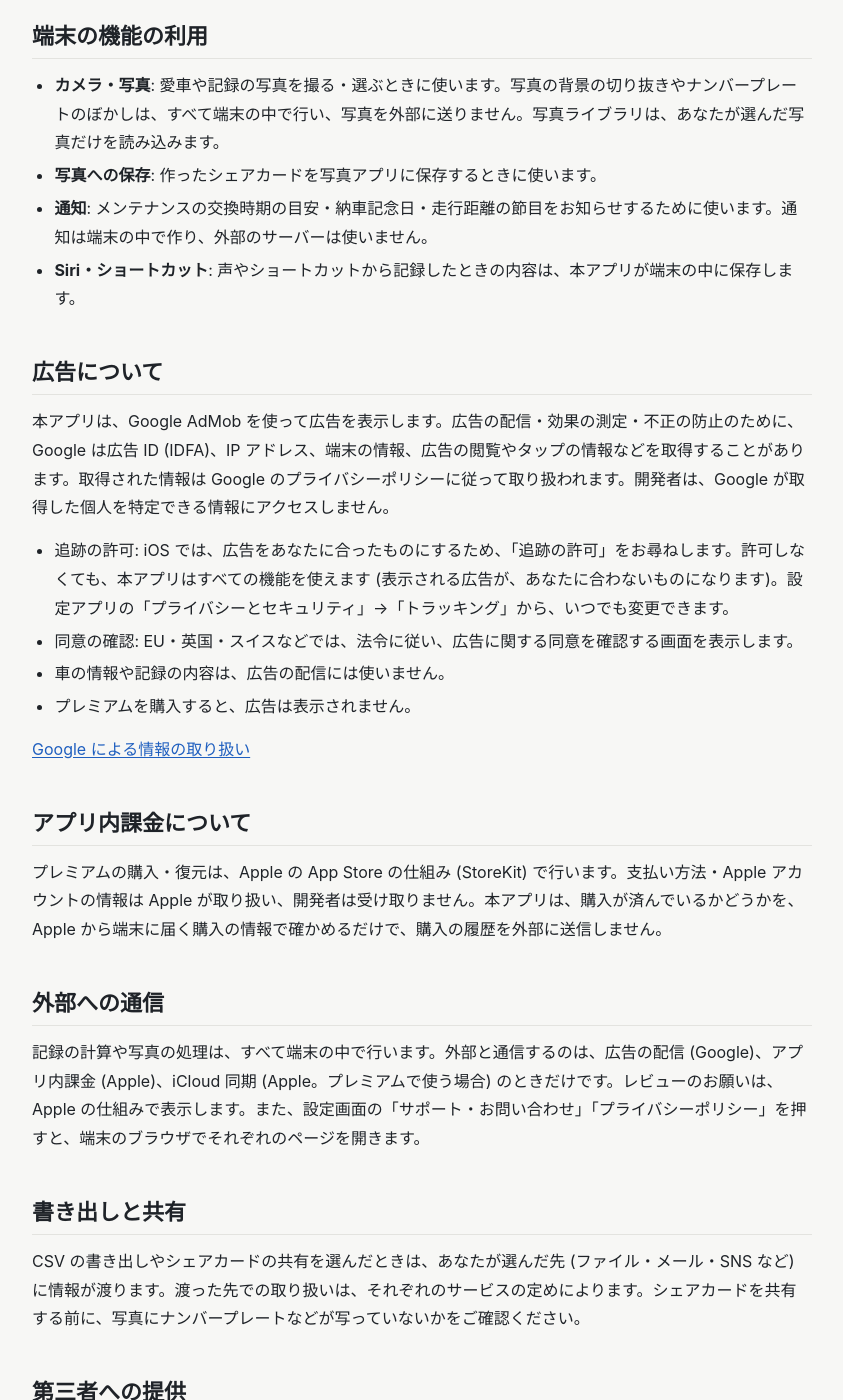
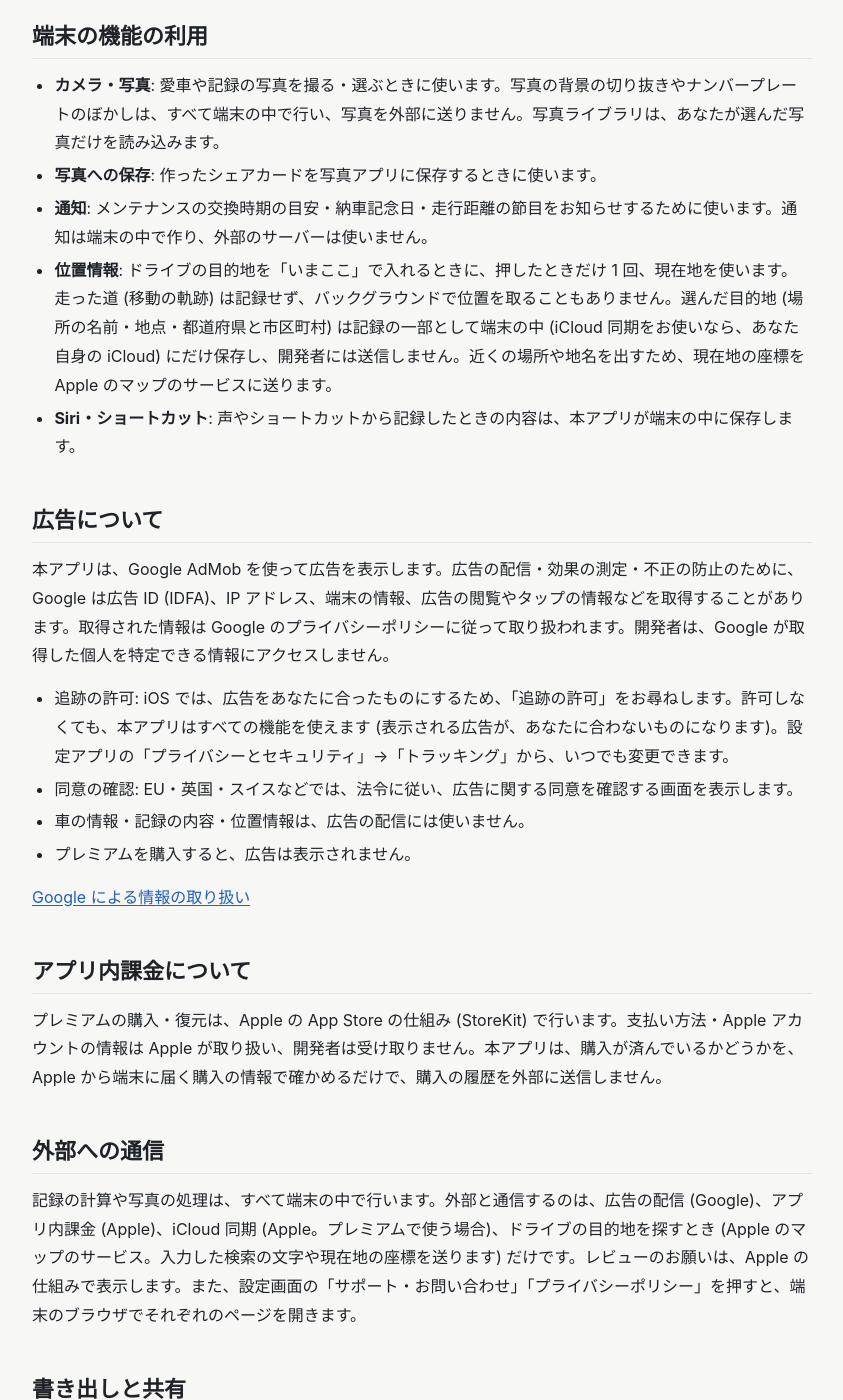
Before and after one commit to tsutsumi03/tsutsumi03.github.io, a Jekyll site: the page built from carmio/privacy/index.md, in a window 1280 px wide and 1400 px high, scrolled down 1247 px. Shown: the whole window, without its empty margins (218-1061 px from the left). Built offline with Jekyll 4.4.1, drawn with Linux system fonts in a browser that asks for light colours; some of the changed text lies outside the part shown.

Commit message:
change: Carmio のプライバシーポリシーにドライブの目的地 (位置情報) の扱いを書く
Carmio 1.3.0 で、ドライブの目的地を「いまここ」(押したときだけ現在地を使う) や場所の検索で記録できるようにするため。
位置は端末と本人の iCloud にだけ置き、開発者には送らない。検索の文字と現在地の座標は Apple のマップのサービスに送る。

Co-Authored-By: Claude Opus 5.5 <noreply@anthropic.com>

```diff
--- a/carmio/privacy/index.md
+++ b/carmio/privacy/index.md
@@ -13,7 +13,7 @@ Carmio (以下「本アプリ」) は、愛車の給油・ドライブ・メン
 本アプリ自身は、次の情報を**収集・送信しません**。
 
 - 氏名、メールアドレス、電話番号などの個人情報
-- 位置情報、連絡先
+- 位置情報 (下の「位置情報」のとおり、端末の中にだけ保存します)、連絡先
 - 入力した車の情報・記録・写真
 - 利用状況の解析データ
 
@@ -23,7 +23,7 @@ Carmio (以下「本アプリ」) は、愛車の給油・ドライブ・メン
 次の情報は、**あなたの iPhone の中だけ**に保存されます。開発者にも広告の配信事業者にも送信されません。
 
 - 車の情報 (車名・ニックネーム・年式・納車日・走行距離・燃料の種類・写真)
-- 給油・ドライブ・洗車・メンテナンス・車検・点検の記録 (日時・走行距離・金額・お店の名前・メモ・写真など)
+- 給油・ドライブ・洗車・メンテナンス・車検・点検の記録 (日時・走行距離・金額・お店の名前・メモ・写真、ドライブの目的地など)
 - 設定 (テーマ・選んでいる車・メンテナンスの間隔・通知の設定)、購入済みかどうか
 
 ウィジェットに表示するため、これらの一部を同じ端末の中の Carmio のウィジェットと共有します。
@@ -35,6 +35,7 @@ Carmio (以下「本アプリ」) は、愛車の給油・ドライブ・メン
 - **カメラ・写真**: 愛車や記録の写真を撮る・選ぶときに使います。写真の背景の切り抜きやナンバープレートのぼかしは、すべて端末の中で行い、写真を外部に送りません。写真ライブラリは、あなたが選んだ写真だけを読み込みます。
 - **写真への保存**: 作ったシェアカードを写真アプリに保存するときに使います。
 - **通知**: メンテナンスの交換時期の目安・納車記念日・走行距離の節目をお知らせするために使います。通知は端末の中で作り、外部のサーバーは使いません。
+- **位置情報**: ドライブの目的地を「いまここ」で入れるときに、押したときだけ 1 回、現在地を使います。走った道 (移動の軌跡) は記録せず、バックグラウンドで位置を取ることもありません。選んだ目的地 (場所の名前・地点・都道府県と市区町村) は記録の一部として端末の中 (iCloud 同期をお使いなら、あなた自身の iCloud) にだけ保存し、開発者には送信しません。近くの場所や地名を出すため、現在地の座標を Apple のマップのサービスに送ります。
 - **Siri・ショートカット**: 声やショートカットから記録したときの内容は、本アプリが端末の中に保存します。
 
 ## 広告について
@@ -42,7 +43,7 @@ Carmio (以下「本アプリ」) は、愛車の給油・ドライブ・メン
 
 - 追跡の許可: iOS では、広告をあなたに合ったものにするため、「追跡の許可」をお尋ねします。許可しなくても、本アプリはすべての機能を使えます (表示される広告が、あなたに合わないものになります)。設定アプリの「プライバシーとセキュリティ」→「トラッキング」から、いつでも変更できます。
 - 同意の確認: EU・英国・スイスなどでは、法令に従い、広告に関する同意を確認する画面を表示します。
-- 車の情報や記録の内容は、広告の配信には使いません。
+- 車の情報・記録の内容・位置情報は、広告の配信には使いません。
 - プレミアムを購入すると、広告は表示されません。
 
 [Google による情報の取り扱い](https://policies.google.com/technologies/partner-sites)
@@ -51,7 +52,7 @@ Carmio (以下「本アプリ」) は、愛車の給油・ドライブ・メン
 プレミアムの購入・復元は、Apple の App Store の仕組み (StoreKit) で行います。支払い方法・Apple アカウントの情報は Apple が取り扱い、開発者は受け取りません。本アプリは、購入が済んでいるかどうかを、Apple から端末に届く購入の情報で確かめるだけで、購入の履歴を外部に送信しません。
 
 ## 外部への通信
-記録の計算や写真の処理は、すべて端末の中で行います。外部と通信するのは、広告の配信 (Google)、アプリ内課金 (Apple)、iCloud 同期 (Apple。プレミアムで使う場合) のときだけです。レビューのお願いは、Apple の仕組みで表示します。また、設定画面の「サポート・お問い合わせ」「プライバシーポリシー」を押すと、端末のブラウザでそれぞれのページを開きます。
+記録の計算や写真の処理は、すべて端末の中で行います。外部と通信するのは、広告の配信 (Google)、アプリ内課金 (Apple)、iCloud 同期 (Apple。プレミアムで使う場合)、ドライブの目的地を探すとき (Apple のマップのサービス。入力した検索の文字や現在地の座標を送ります) だけです。レビューのお願いは、Apple の仕組みで表示します。また、設定画面の「サポート・お問い合わせ」「プライバシーポリシー」を押すと、端末のブラウザでそれぞれのページを開きます。
 
 ## 書き出しと共有
 CSV の書き出しやシェアカードの共有を選んだときは、あなたが選んだ先 (ファイル・メール・SNS など) に情報が渡ります。渡った先での取り扱いは、それぞれのサービスの定めによります。シェアカードを共有する前に、写真にナンバープレートなどが写っていないかをご確認ください。
```
Also changed, not shown: other parts of carmio/privacy/index.md (+1 -1 lines).
